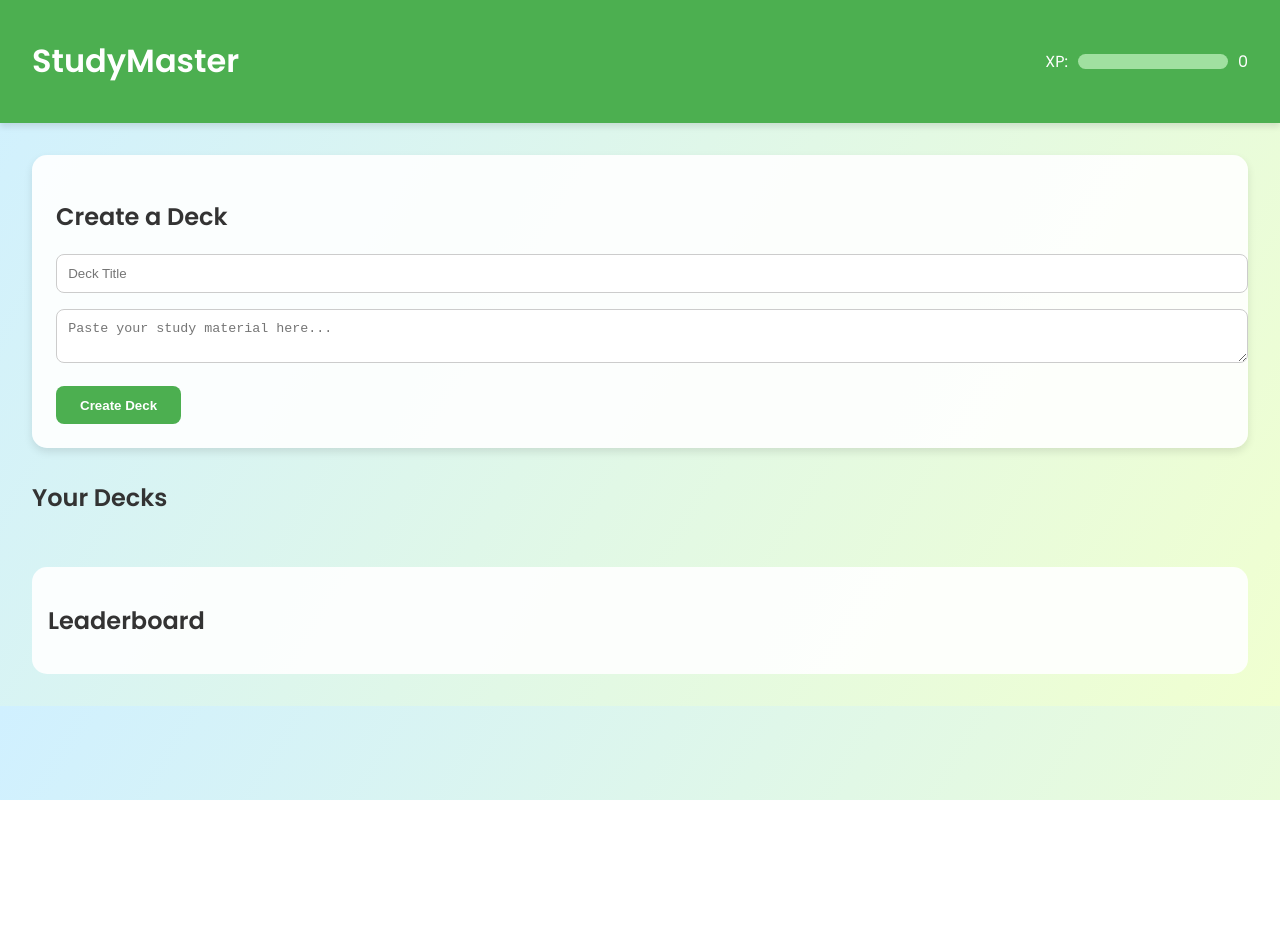
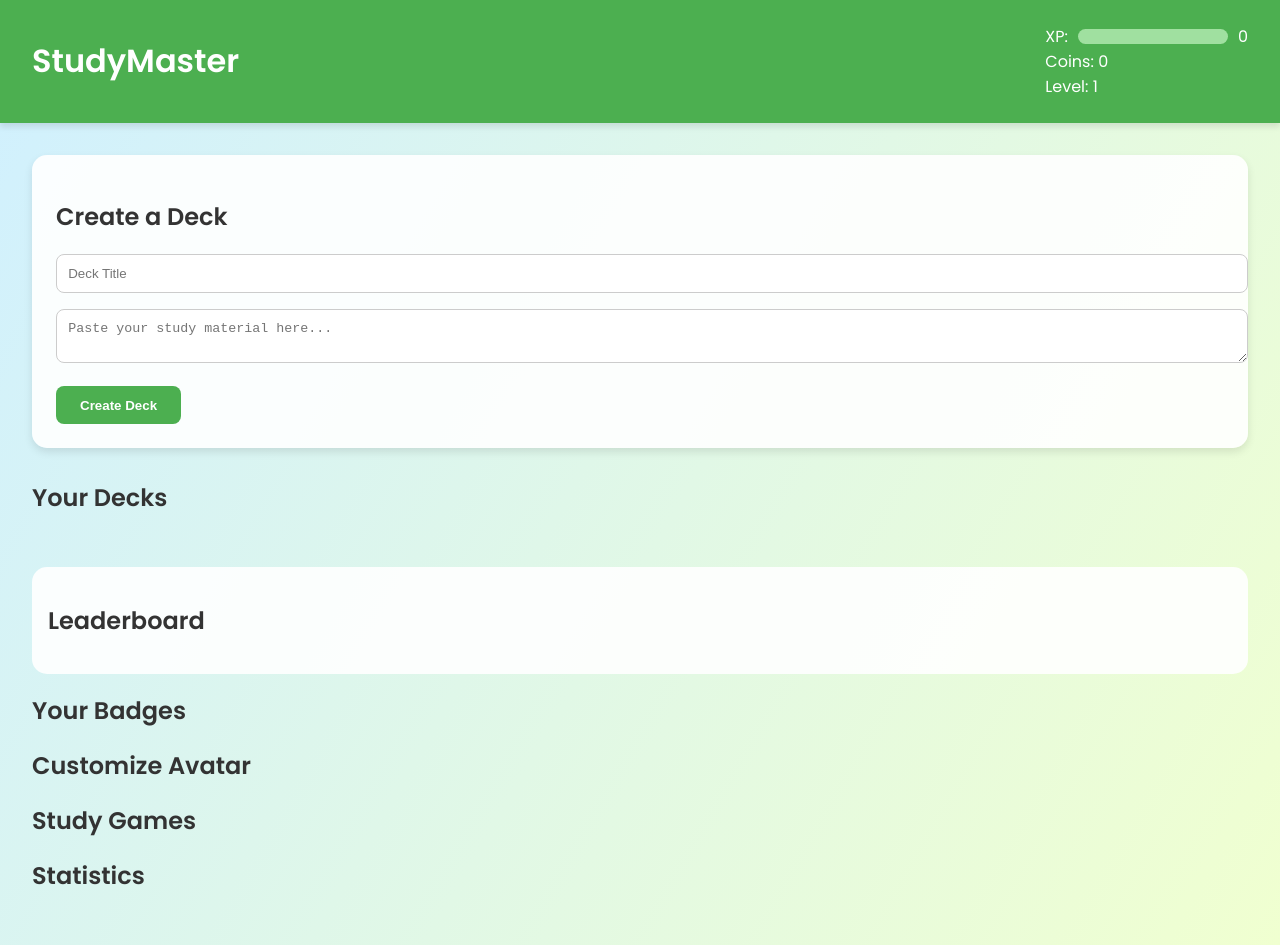
Before and after one commit to mariannecortes123-lgtm/Study-website, a plain HTML site: page index.html in a window 1280 px wide. Before the commit the page ends 800 px from the top, so only its background shows below. Drawn offline with Linux system fonts and the light colour scheme.

Commit message:
Update index.html

```diff
--- a/index.html
+++ b/index.html
@@ -3,23 +3,32 @@
 <head>
 <meta charset="UTF-8">
 <meta name="viewport" content="width=device-width, initial-scale=1.0">
-    <title>StudyMaster</title>
+<title>StudyMaster - Full Version</title>
 <link href="https://fonts.googleapis.com/css2?family=Poppins:wght@400;600&display=swap" rel="stylesheet">
 <link rel="stylesheet" href="style.css">
 </head>
 <body>
+<!-- Header with XP, Coins, Level -->
 <header>
   <h1>StudyMaster</h1>
+  <div class="user-stats">
     <div class="xp-container">
       <span>XP:</span>
-            <div class="xp-bar">
-                <div id="xp-fill"></div>
+      <div class="xp-bar"><div id="xp-fill"></div></div>
+      <span id="xp-number">0</span>
     </div>
-            <span id="xp-number">0</span>
+    <div class="coins-container">
+      Coins: <span id="coins">0</span>
+    </div>
+    <div class="level-container">
+      Level: <span id="level">1</span>
+    </div>
   </div>
 </header>
 
+<!-- Main content -->
 <main>
+  <!-- Deck creation -->
   <section class="create-deck">
     <h2>Create a Deck</h2>
     <input type="text" id="deck-title" placeholder="Deck Title">
@@ -27,18 +36,47 @@
     <button id="create-deck">Create Deck</button>
   </section>
 
+  <!-- Deck List -->
   <section class="deck-list-section">
     <h2>Your Decks</h2>
     <div id="deck-list" class="deck-grid"></div>
   </section>
 
+  <!-- Leaderboard -->
   <section class="leaderboard-section">
     <h2>Leaderboard</h2>
     <ul id="leaderboard-list"></ul>
   </section>
+
+  <!-- Badges -->
+  <section class="badges-section">
+    <h2>Your Badges</h2>
+    <div id="badges-list" class="badge-grid"></div>
+  </section>
+
+  <!-- Avatars -->
+  <section class="avatars-section">
+    <h2>Customize Avatar</h2>
+    <div id="avatars-list" class="avatar-grid"></div>
+  </section>
+
+  <!-- Games Section -->
+  <section class="games-section">
+    <h2>Study Games</h2>
+    <div id="games-list" class="game-grid"></div>
+  </section>
+
+  <!-- User Stats -->
+  <section class="stats-section">
+    <h2>Statistics</h2>
+    <div id="stats-container"></div>
+  </section>
 </main>
 
+<!-- Scripts -->
 <script src="script.js"></script>
 <script src="audio.js"></script>
+<script src="games.js"></script>
+<script src="leaderboard.js"></script>
 </body>
 </html>
```
Lines whose indentation alone changed are shown as unchanged.
